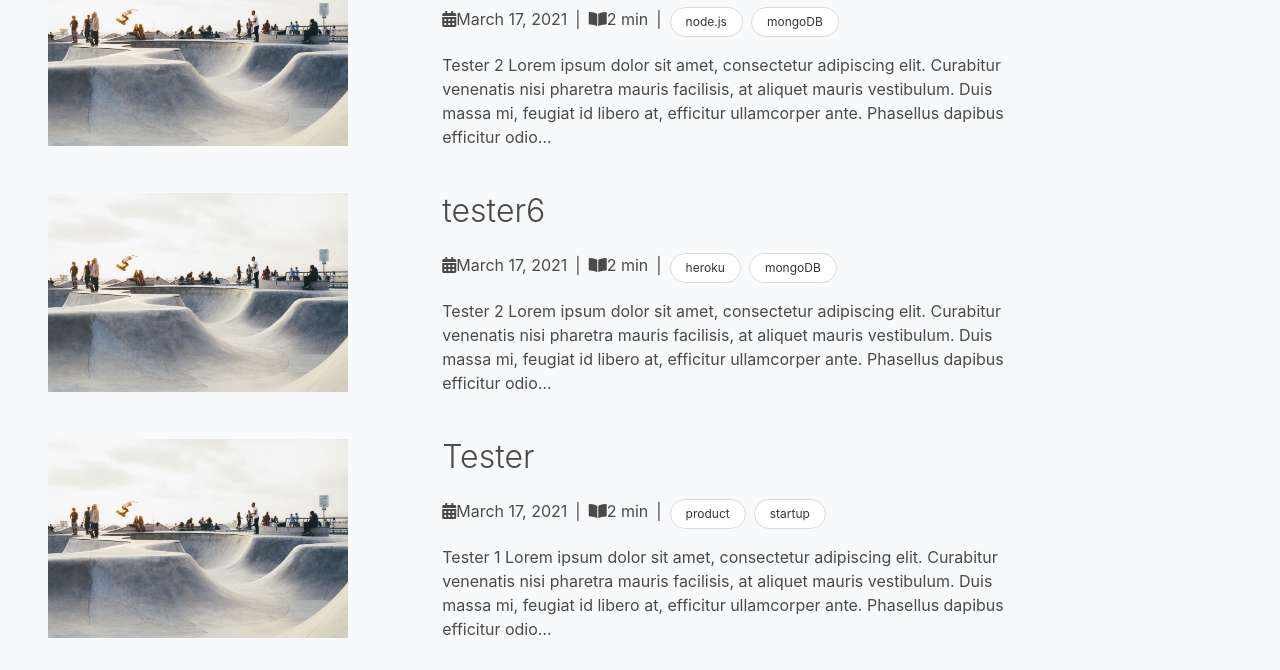
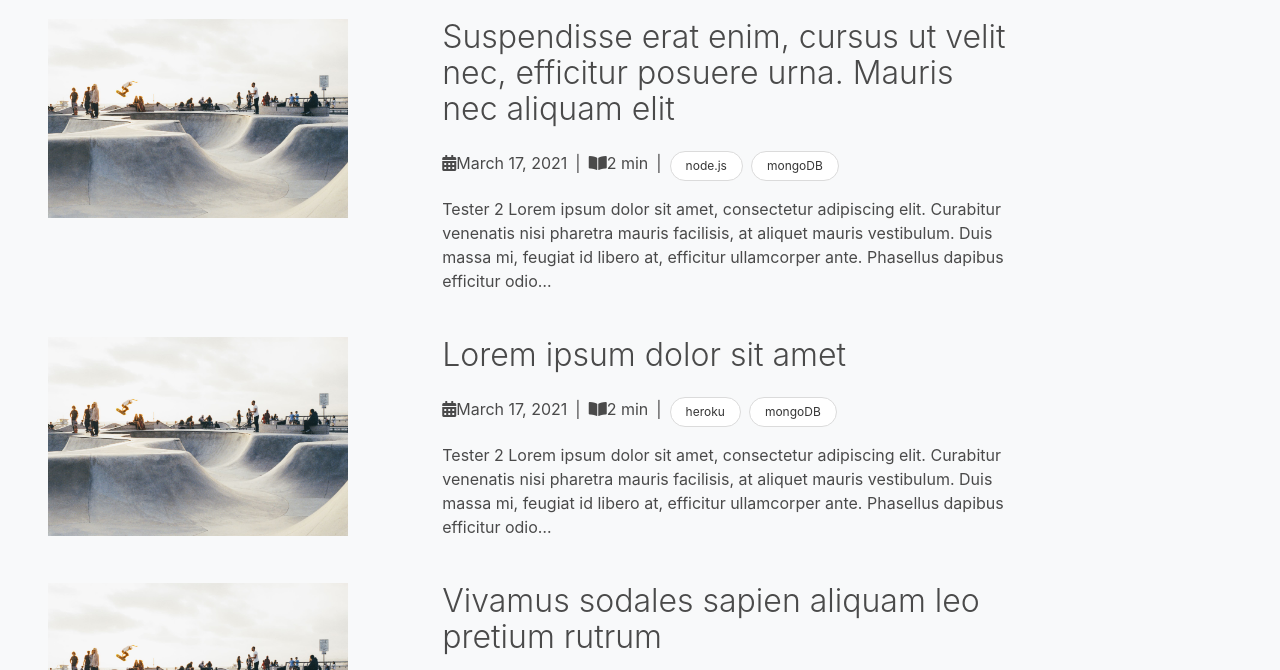
Before and after one commit to zachazar/homepage-react, a Gatsby site: page /blog in a window 1280 px wide. Shown: the part 656-1326 px from the top of the page. Built offline with nearby package versions, Linux system fonts and the light colour scheme; Gatsby itself is replaced by a stand-in of ours.

Commit message:
Improve test files

```diff
--- a/src/posts/test copy 2.md
+++ b/src/posts/test copy 2.md
@@ -1,7 +1,7 @@
 ---
-slug: '/blog/tester3'
+slug: '/blog/mauris-venenatis-iaculis-sapien-non-posuere'
 date: '2021-03-17'
-title: 'tester3'
+title: 'Mauris venenatis iaculis sapien non posuere'
 tags: ['engineering management']
 image: ../images/1.jpg
 imageAlt: 'image of skatepark'
--- a/src/posts/test copy 3.md
+++ b/src/posts/test copy 3.md
@@ -1,7 +1,7 @@
 ---
-slug: '/blog/tester4'
+slug: '/blog/nunc-non-purus-ac-eros-maximus-viverra'
 date: '2021-03-17'
-title: 'tester4'
+title: 'Nunc non purus ac eros maximus viverra'
 tags: ['engineering management', 'react']
 image: ../images/1.jpg
 imageAlt: 'image of skatepark'
--- a/src/posts/test copy 4.md
+++ b/src/posts/test copy 4.md
@@ -1,7 +1,7 @@
 ---
-slug: '/blog/tester5'
+slug: '/blog/suspendisse-erat-enim-cursus-ut-velit-nec-efficitur-posuere-urna-mauris-nec-aliquam-elit'
 date: '2021-03-17'
-title: 'tester5'
+title: 'Suspendisse erat enim, cursus ut velit nec, efficitur posuere urna. Mauris nec aliquam elit'
 tags: ['node.js', 'mongoDB']
 image: ../images/1.jpg
 imageAlt: 'image of skatepark'
--- a/src/posts/test copy.md
+++ b/src/posts/test copy.md
@@ -1,7 +1,7 @@
 ---
-slug: '/blog/tester6'
+slug: '/blog/lorem-ipsum-dolor-sit-amet'
 date: '2021-03-17'
-title: 'tester6'
+title: 'Lorem ipsum dolor sit amet'
 tags: ['heroku', 'mongoDB']
 image: ../images/1.jpg
 imageAlt: 'image of skatepark'
--- a/src/posts/test.md
+++ b/src/posts/test.md
@@ -1,7 +1,7 @@
 ---
-slug: '/blog/test'
+slug: '/blog/vivamus-sodales-sapien-aliquam-leo-pretium-rutrum'
 date: '2021-03-17'
-title: 'Tester'
+title: 'Vivamus sodales sapien aliquam leo pretium rutrum'
 tags: ['product', 'startup']
 image: ../images/1.jpg
 imageAlt: 'image of skatepark'
```
